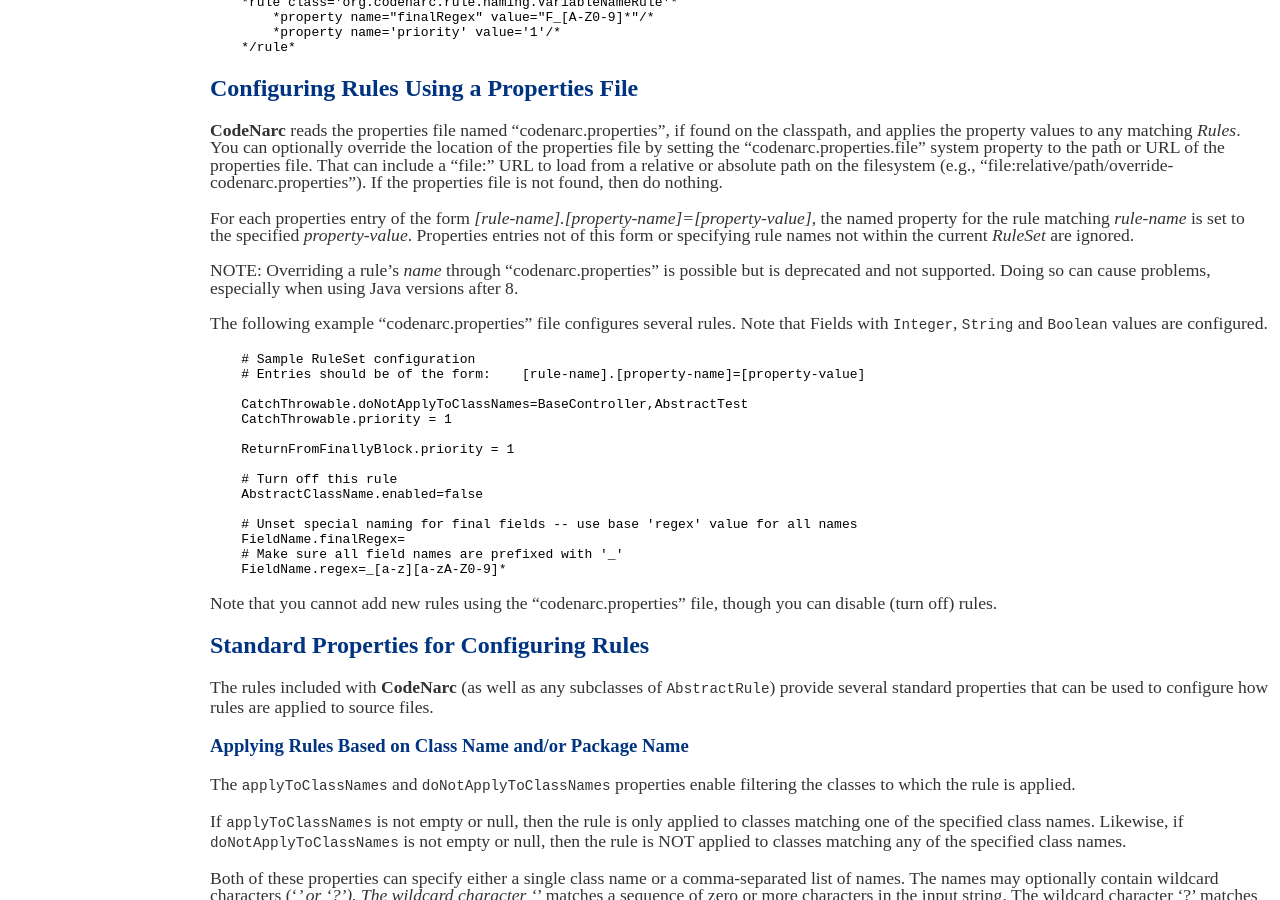
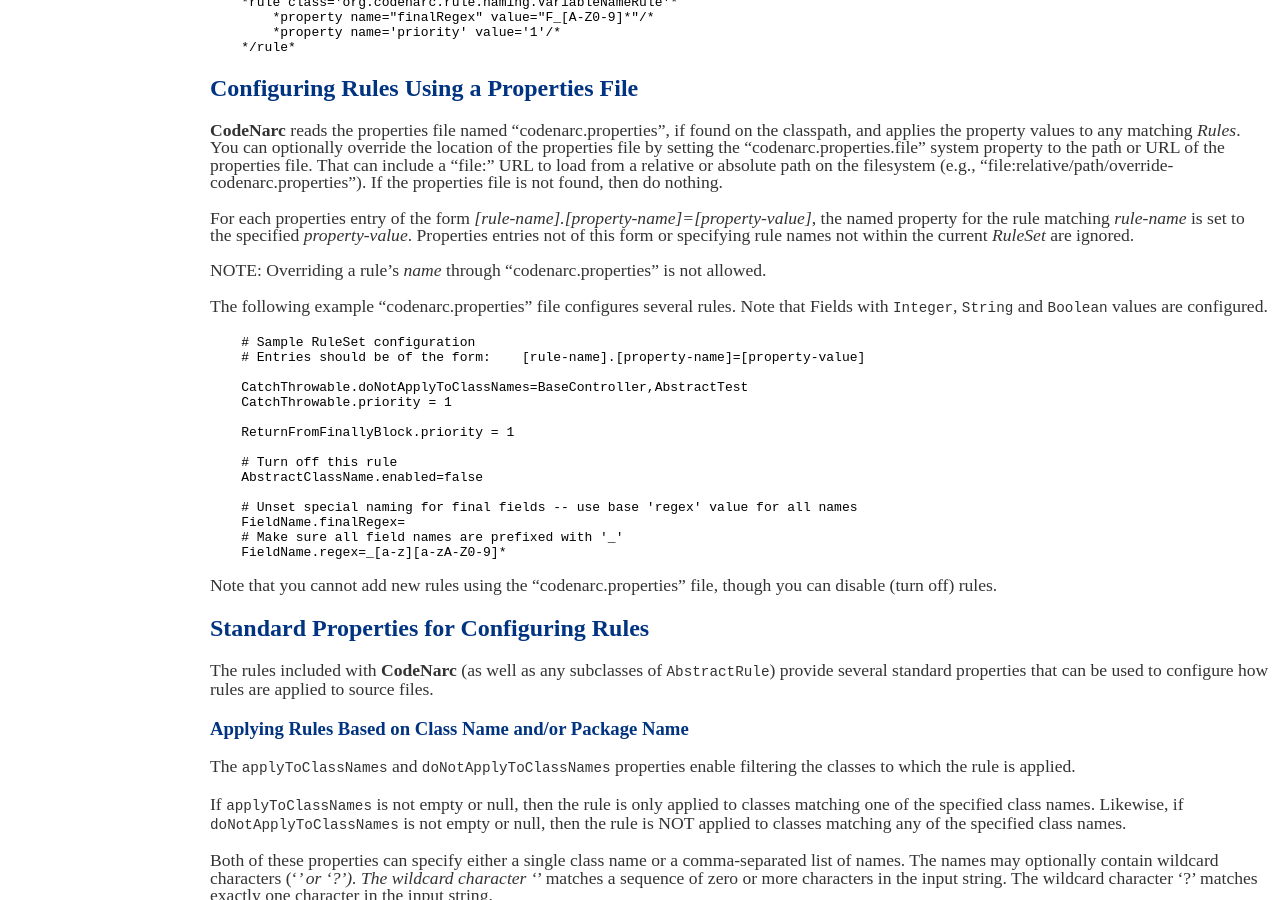
Before and after one commit to CodeNarc/CodeNarc, a Jekyll site: the page built from codenarc-configuring-rules.md, in a window 1280 px wide and 900 px high, scrolled down 1177 px. Built offline with Jekyll 4.4.1, drawn with Linux system fonts in a browser that asks for light colours.

Commit message:
Fix #532: Remove support for changing (overriding) a rule name in “codenarc.properties”

```diff
--- a/codenarc-configuring-rules.md
+++ b/codenarc-configuring-rules.md
@@ -94,8 +94,7 @@ the named property for the rule matching *rule-name* is set to the
 specified *property-value*. Properties entries not of this form or specifying rule
 names not within the current *RuleSet* are ignored.
 
-NOTE: Overriding a rule's *name* through "codenarc.properties" is possible but is deprecated and not supported.
-Doing so can cause problems, especially when using Java versions after 8.
+NOTE: Overriding a rule's *name* through "codenarc.properties" is not allowed.
 
 The following example "codenarc.properties" file configures several rules. Note that
 Fields with `Integer`, `String` and `Boolean` values are configured.
```
